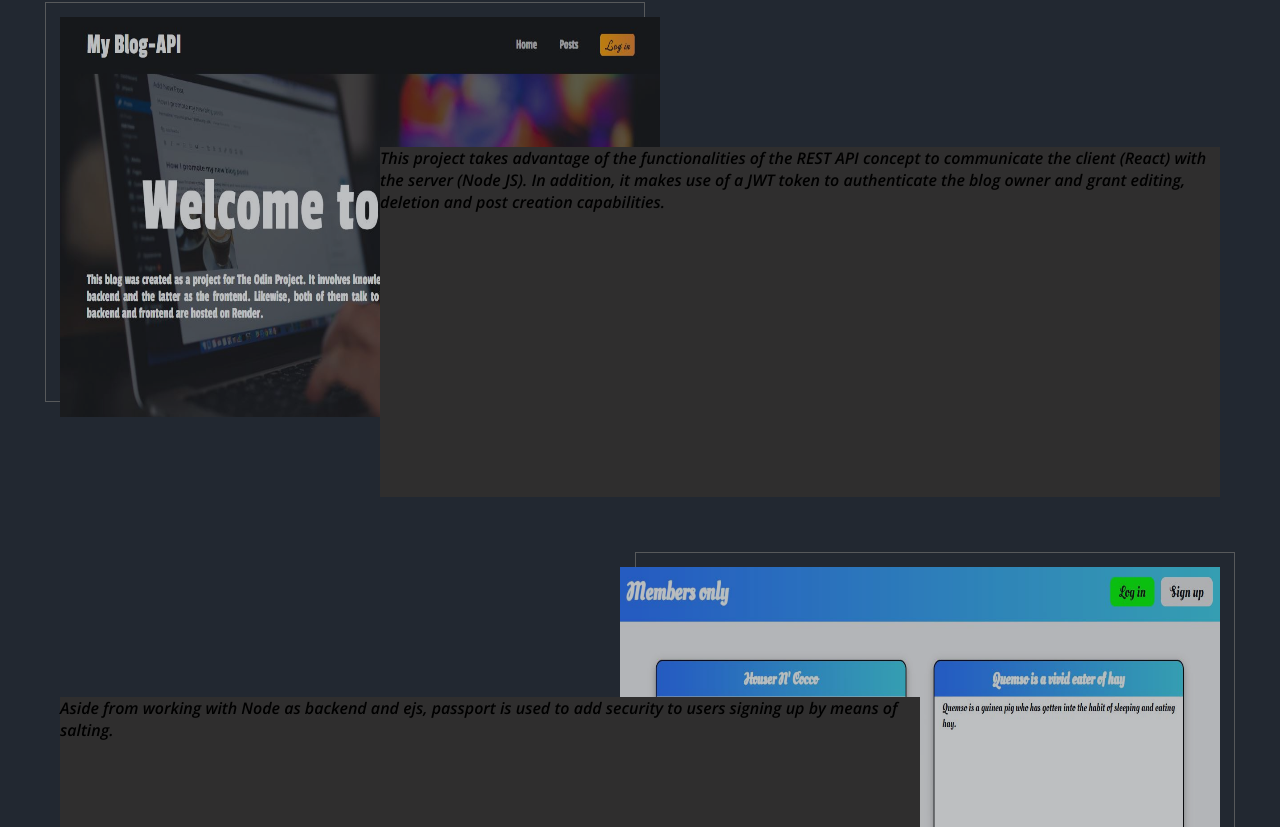
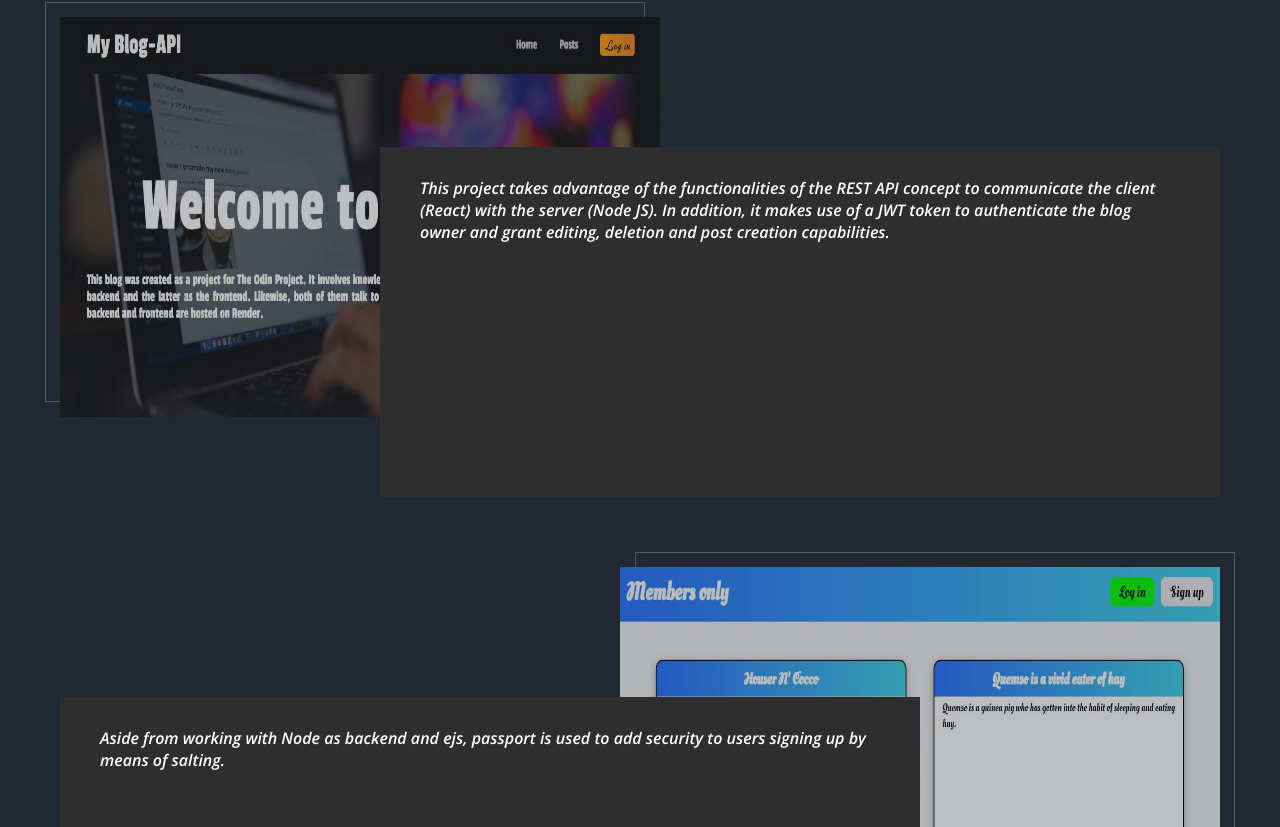
Before and after one commit to Houser97/Portfolio, a React (Create React App) app: page / in a window 1280 px wide. Shown: the part 1493-2320 px from the top of the page. Built offline with nearby package versions, Linux system fonts and the light colour scheme.

Commit message:
Add padding to description section and change to white color

```diff
--- a/src/styles/ProjectCard.css
+++ b/src/styles/ProjectCard.css
@@ -80,6 +80,8 @@
     height: 350px;
     background-color: rgb(47, 46, 46);
     z-index: 2;
+    color: white;
+    padding: 30px 40px;
 }
 
 @media (max-width: 820px) {
```
